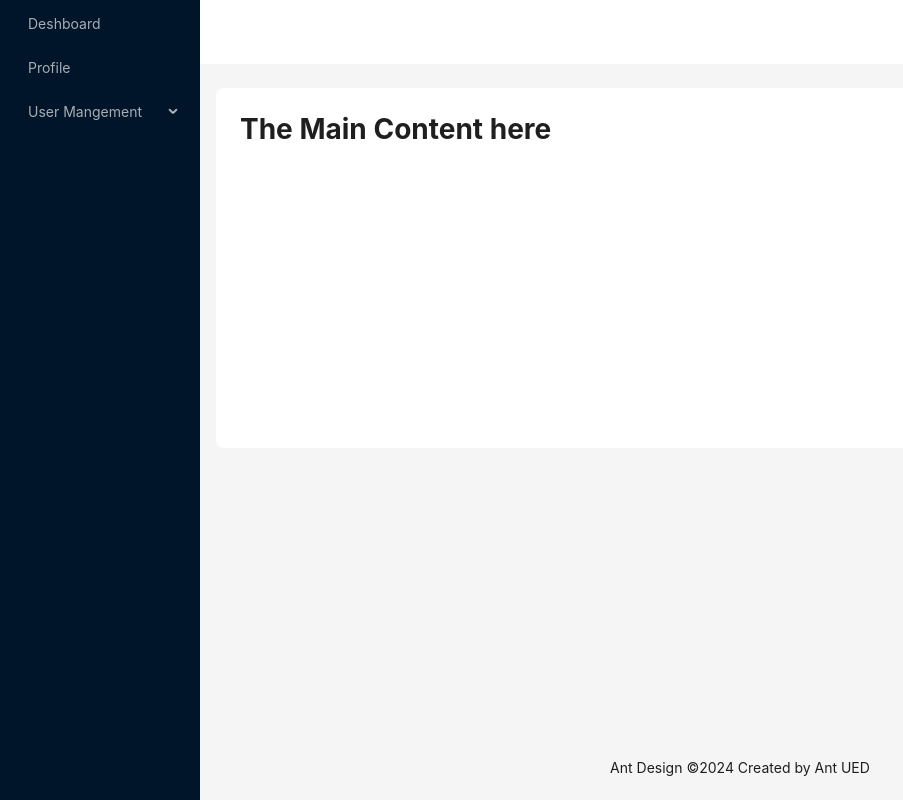
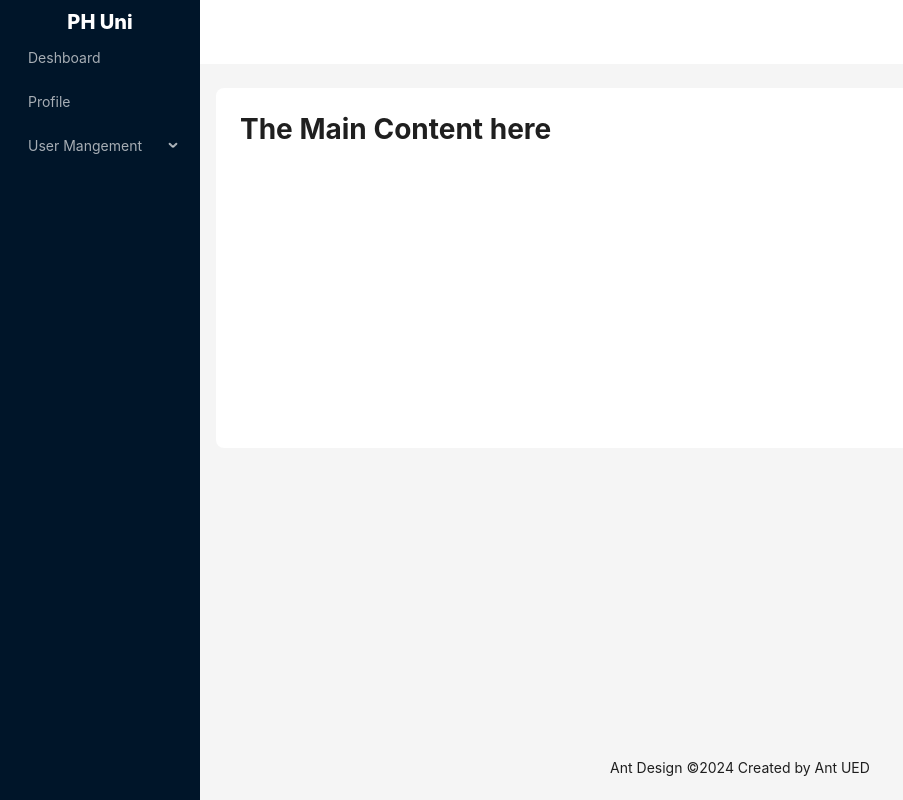
Before and after one commit to mehedihasan8/React-Redux-all-Project, a React (Vite) app in the folder phu-client/: page / in a window 1280 px wide. Shown: the whole page, without its empty margins (0-903 px from the left). Built offline with nearby package versions, Linux system fonts and the light colour scheme.

Commit message:
Add React router dom

```diff
--- a/phu-client/src/components/layout/MainLayout.tsx
+++ b/phu-client/src/components/layout/MainLayout.tsx
@@ -1,5 +1,3 @@
-import React from "react";
-
 import { Layout, Menu, MenuProps, theme } from "antd";
 
 const { Header, Content, Footer, Sider } = Layout;
@@ -46,7 +44,17 @@
           console.log(collapsed, type);
         }}
       >
-        <div className="demo-logo-vertical" />
+        <div
+          style={{
+            color: "white",
+            textAlign: "center",
+            fontSize: "20px",
+            fontWeight: "800",
+            marginTop: "10px",
+          }}
+        >
+          PH Uni
+        </div>
         <Menu
           theme="dark"
           mode="inline"
--- a/phu-client/src/main.tsx
+++ b/phu-client/src/main.tsx
@@ -1,10 +1,8 @@
-import React from 'react'
-import ReactDOM from 'react-dom/client'
-import App from './App.tsx'
-import './index.css'
+import ReactDOM from "react-dom/client";
+import "./index.css";
+import { RouterProvider } from "react-router-dom";
+import routes from "./routes/routes.tsx";
 
-ReactDOM.createRoot(document.getElementById('root')!).render(
-  <React.StrictMode>
-    <App />
-  </React.StrictMode>,
-)
+ReactDOM.createRoot(document.getElementById("root")!).render(
+  <RouterProvider router={routes} />
+);
--- /dev/null
+++ b/phu-client/src/routes/routes.tsx
@@ -0,0 +1,11 @@
+import { createBrowserRouter } from "react-router-dom";
+import App from "../App";
+
+const routes = createBrowserRouter([
+  {
+    path: "/",
+    element: <App />,
+  },
+]);
+
+export default routes;
```
